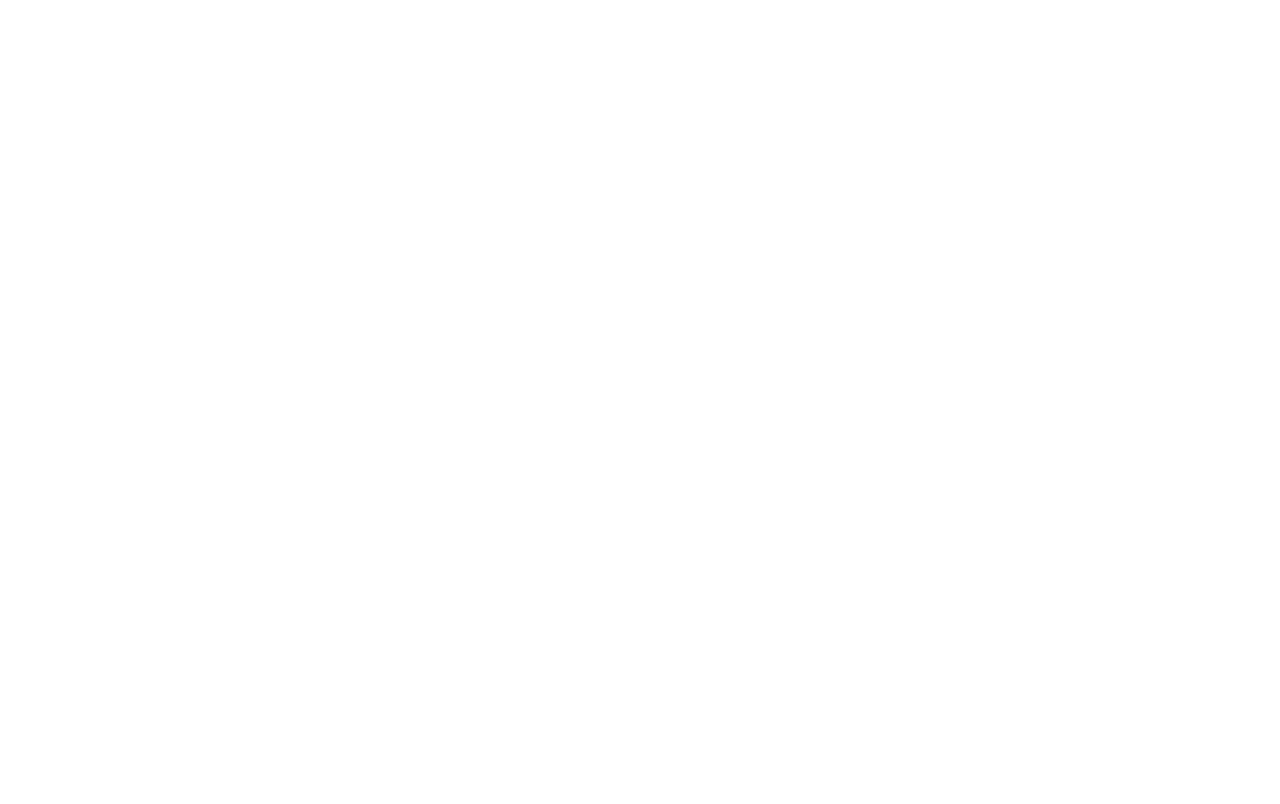
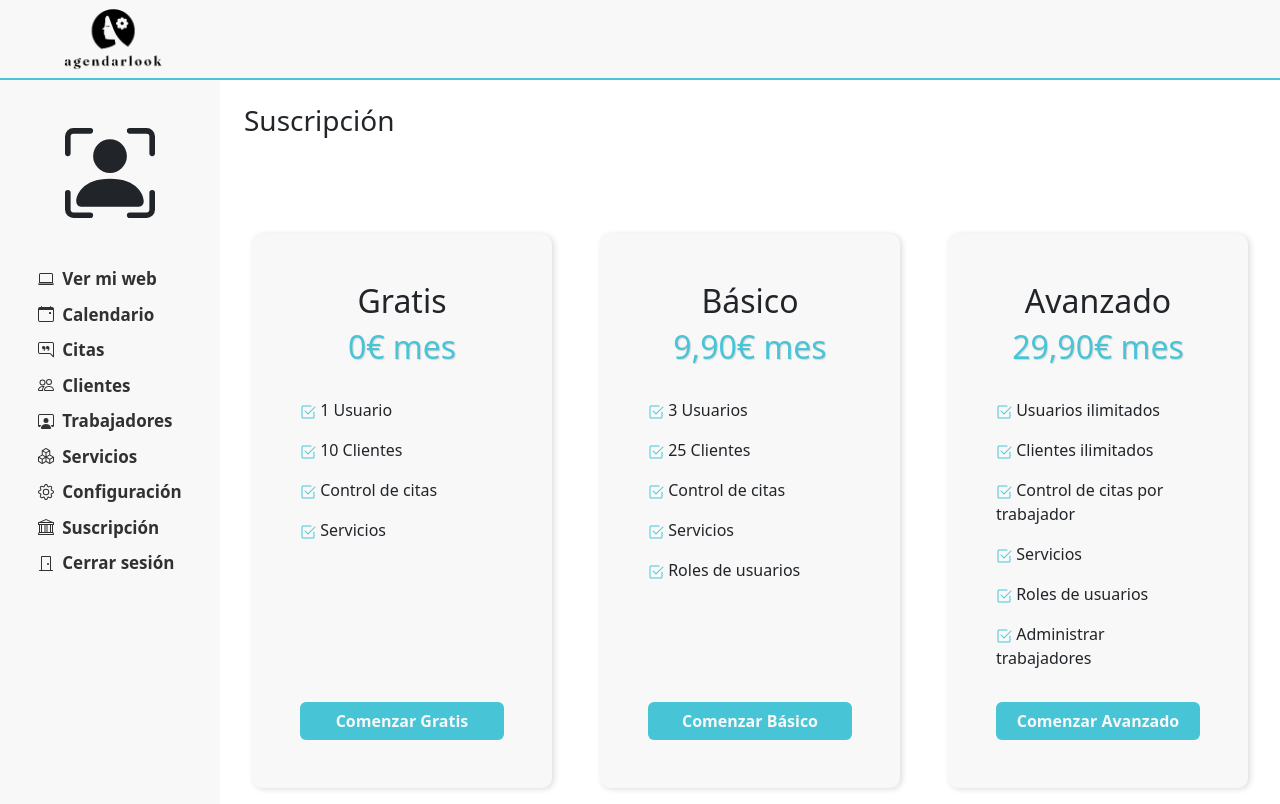
Before and after one commit to ismaeleamsi83/agendarlook, an Angular app: page /home/subscription in a window 1280 px wide. Before the commit this address led to /. Built offline with nearby package versions, Linux system fonts and the light colour scheme.

Commit message:
suscripcion ok

```diff
--- a/src/app/app.routes.ts
+++ b/src/app/app.routes.ts
@@ -4,6 +4,7 @@
 import { RegisterComponent } from './auth/register/register.component';
 import { MainComponent } from './components/main/main.component';
 import { ConfigurationComponent } from './components/configuration/configuration.component';
+import { SubscriptionComponent } from './components/subscription/subscription.component';
 
 export const routes: Routes = [
     { path: '', redirectTo: 'login', pathMatch: 'full' },
@@ -11,7 +12,8 @@
     { path: 'register', component: RegisterComponent },
     { path: 'home', component: HomeComponent, children:[
         { path: '', component: MainComponent },
-        { path: 'configuration', component: ConfigurationComponent }
+        { path: 'configuration', component: ConfigurationComponent },
+        { path: 'subscription', component: SubscriptionComponent }
     ]},
 
 
--- a/src/app/components/header/nav/nav.component.html
+++ b/src/app/components/header/nav/nav.component.html
@@ -52,7 +52,7 @@
                     Servicios</a>
             </span>
             <span>
-                <a [routerLink]="['configutarion']">
+                <a [routerLink]="['configuration']">
                     <svg xmlns="http://www.w3.org/2000/svg" width="16" height="16" fill="currentColor" class="bi bi-gear" viewBox="0 0 16 16">
                         <path d="M8 4.754a3.246 3.246 0 1 0 0 6.492 3.246 3.246 0 0 0 0-6.492M5.754 8a2.246 2.246 0 1 1 4.492 0 2.246 2.246 0 0 1-4.492 0"/>
                         <path d="M9.796 1.343c-.527-1.79-3.065-1.79-3.592 0l-.094.319a.873.873 0 0 1-1.255.52l-.292-.16c-1.64-.892-3.433.902-2.54 2.541l.159.292a.873.873 0 0 1-.52 1.255l-.319.094c-1.79.527-1.79 3.065 0 3.592l.319.094a.873.873 0 0 1 .52 1.255l-.16.292c-.892 1.64.901 3.434 2.541 2.54l.292-.159a.873.873 0 0 1 1.255.52l.094.319c.527 1.79 3.065 1.79 3.592 0l.094-.319a.873.873 0 0 1 1.255-.52l.292.16c1.64.893 3.434-.902 2.54-2.541l-.159-.292a.873.873 0 0 1 .52-1.255l.319-.094c1.79-.527 1.79-3.065 0-3.592l-.319-.094a.873.873 0 0 1-.52-1.255l.16-.292c.893-1.64-.902-3.433-2.541-2.54l-.292.159a.873.873 0 0 1-1.255-.52zm-2.633.283c.246-.835 1.428-.835 1.674 0l.094.319a1.873 1.873 0 0 0 2.693 1.115l.291-.16c.764-.415 1.6.42 1.184 1.185l-.159.292a1.873 1.873 0 0 0 1.116 2.692l.318.094c.835.246.835 1.428 0 1.674l-.319.094a1.873 1.873 0 0 0-1.115 2.693l.16.291c.415.764-.42 1.6-1.185 1.184l-.291-.159a1.873 1.873 0 0 0-2.693 1.116l-.094.318c-.246.835-1.428.835-1.674 0l-.094-.319a1.873 1.873 0 0 0-2.692-1.115l-.292.16c-.764.415-1.6-.42-1.184-1.185l.159-.291A1.873 1.873 0 0 0 1.945 8.93l-.319-.094c-.835-.246-.835-1.428 0-1.674l.319-.094A1.873 1.873 0 0 0 3.06 4.377l-.16-.292c-.415-.764.42-1.6 1.185-1.184l.292.159a1.873 1.873 0 0 0 2.692-1.115z"/>
@@ -60,7 +60,7 @@
                     Configuración</a>
             </span>
             <span>
-                <a href="">
+                <a [routerLink]="['subscription']">
                     <svg xmlns="http://www.w3.org/2000/svg" width="16" height="16" fill="currentColor" class="bi bi-bank" viewBox="0 0 16 16">
                         <path d="m8 0 6.61 3h.89a.5.5 0 0 1 .5.5v2a.5.5 0 0 1-.5.5H15v7a.5.5 0 0 1 .485.38l.5 2a.498.498 0 0 1-.485.62H.5a.498.498 0 0 1-.485-.62l.5-2A.5.5 0 0 1 1 13V6H.5a.5.5 0 0 1-.5-.5v-2A.5.5 0 0 1 .5 3h.89zM3.777 3h8.447L8 1zM2 6v7h1V6zm2 0v7h2.5V6zm3.5 0v7h1V6zm2 0v7H12V6zM13 6v7h1V6zm2-1V4H1v1zm-.39 9H1.39l-.25 1h13.72z"/>
                       </svg>
--- a/src/app/components/header/nav/nav.component.scss
+++ b/src/app/components/header/nav/nav.component.scss
@@ -17,12 +17,12 @@
     div{
         display: flex;
         flex-direction: column;
-        gap: 8px;
+        gap: 10px;
     }
 
     a{
         text-decoration: none;
-        color: black;
+        color: rgb(49, 49, 49);
         display: flex;
         align-items: center;
         gap: 8px;
--- /dev/null
+++ b/src/app/components/subscription/subscription.component.html
@@ -0,0 +1,86 @@
+<h1 class="p-4">Suscripción</h1>
+<div class="container pt-5">
+    <div class="d-flex flex-wrap content-subscriptions gap-5 p-3 justify-content-center">
+        <div class="col-md p-5 div-content d-flex flex-column">
+            <h2>Gratis</h2>
+            <h2>0€ mes</h2>
+            <div class="pt-4">
+                <p><svg xmlns="http://www.w3.org/2000/svg" width="16" height="16" fill="currentColor" class="bi bi-check2-square" viewBox="0 0 16 16">
+                    <path d="M3 14.5A1.5 1.5 0 0 1 1.5 13V3A1.5 1.5 0 0 1 3 1.5h8a.5.5 0 0 1 0 1H3a.5.5 0 0 0-.5.5v10a.5.5 0 0 0 .5.5h10a.5.5 0 0 0 .5-.5V8a.5.5 0 0 1 1 0v5a1.5 1.5 0 0 1-1.5 1.5z"/>
+                    <path d="m8.354 10.354 7-7a.5.5 0 0 0-.708-.708L8 9.293 5.354 6.646a.5.5 0 1 0-.708.708l3 3a.5.5 0 0 0 .708 0"/>
+                  </svg> 1 Usuario</p>
+                <p><svg xmlns="http://www.w3.org/2000/svg" width="16" height="16" fill="currentColor" class="bi bi-check2-square" viewBox="0 0 16 16">
+                    <path d="M3 14.5A1.5 1.5 0 0 1 1.5 13V3A1.5 1.5 0 0 1 3 1.5h8a.5.5 0 0 1 0 1H3a.5.5 0 0 0-.5.5v10a.5.5 0 0 0 .5.5h10a.5.5 0 0 0 .5-.5V8a.5.5 0 0 1 1 0v5a1.5 1.5 0 0 1-1.5 1.5z"/>
+                    <path d="m8.354 10.354 7-7a.5.5 0 0 0-.708-.708L8 9.293 5.354 6.646a.5.5 0 1 0-.708.708l3 3a.5.5 0 0 0 .708 0"/>
+                  </svg> 10 Clientes</p>
+                <p><svg xmlns="http://www.w3.org/2000/svg" width="16" height="16" fill="currentColor" class="bi bi-check2-square" viewBox="0 0 16 16">
+                    <path d="M3 14.5A1.5 1.5 0 0 1 1.5 13V3A1.5 1.5 0 0 1 3 1.5h8a.5.5 0 0 1 0 1H3a.5.5 0 0 0-.5.5v10a.5.5 0 0 0 .5.5h10a.5.5 0 0 0 .5-.5V8a.5.5 0 0 1 1 0v5a1.5 1.5 0 0 1-1.5 1.5z"/>
+                    <path d="m8.354 10.354 7-7a.5.5 0 0 0-.708-.708L8 9.293 5.354 6.646a.5.5 0 1 0-.708.708l3 3a.5.5 0 0 0 .708 0"/>
+                  </svg> Control de citas</p>
+                <p><svg xmlns="http://www.w3.org/2000/svg" width="16" height="16" fill="currentColor" class="bi bi-check2-square" viewBox="0 0 16 16">
+                    <path d="M3 14.5A1.5 1.5 0 0 1 1.5 13V3A1.5 1.5 0 0 1 3 1.5h8a.5.5 0 0 1 0 1H3a.5.5 0 0 0-.5.5v10a.5.5 0 0 0 .5.5h10a.5.5 0 0 0 .5-.5V8a.5.5 0 0 1 1 0v5a1.5 1.5 0 0 1-1.5 1.5z"/>
+                    <path d="m8.354 10.354 7-7a.5.5 0 0 0-.708-.708L8 9.293 5.354 6.646a.5.5 0 1 0-.708.708l3 3a.5.5 0 0 0 .708 0"/>
+                  </svg> Servicios</p>
+            </div>
+            <button class="btn w-100 mt-auto">Comenzar Gratis</button>
+        </div>
+        <div class="col-md p-5 div-content d-flex flex-column">
+            <h2>Básico</h2>
+            <h2>9,90€ mes</h2>
+            <div class="pt-4">
+                <p><svg xmlns="http://www.w3.org/2000/svg" width="16" height="16" fill="currentColor" class="bi bi-check2-square" viewBox="0 0 16 16">
+                    <path d="M3 14.5A1.5 1.5 0 0 1 1.5 13V3A1.5 1.5 0 0 1 3 1.5h8a.5.5 0 0 1 0 1H3a.5.5 0 0 0-.5.5v10a.5.5 0 0 0 .5.5h10a.5.5 0 0 0 .5-.5V8a.5.5 0 0 1 1 0v5a1.5 1.5 0 0 1-1.5 1.5z"/>
+                    <path d="m8.354 10.354 7-7a.5.5 0 0 0-.708-.708L8 9.293 5.354 6.646a.5.5 0 1 0-.708.708l3 3a.5.5 0 0 0 .708 0"/>
+                  </svg> 3 Usuarios</p>
+                <p><svg xmlns="http://www.w3.org/2000/svg" width="16" height="16" fill="currentColor" class="bi bi-check2-square" viewBox="0 0 16 16">
+                    <path d="M3 14.5A1.5 1.5 0 0 1 1.5 13V3A1.5 1.5 0 0 1 3 1.5h8a.5.5 0 0 1 0 1H3a.5.5 0 0 0-.5.5v10a.5.5 0 0 0 .5.5h10a.5.5 0 0 0 .5-.5V8a.5.5 0 0 1 1 0v5a1.5 1.5 0 0 1-1.5 1.5z"/>
+                    <path d="m8.354 10.354 7-7a.5.5 0 0 0-.708-.708L8 9.293 5.354 6.646a.5.5 0 1 0-.708.708l3 3a.5.5 0 0 0 .708 0"/>
+                  </svg> 25 Clientes</p>
+                <p><svg xmlns="http://www.w3.org/2000/svg" width="16" height="16" fill="currentColor" class="bi bi-check2-square" viewBox="0 0 16 16">
+                    <path d="M3 14.5A1.5 1.5 0 0 1 1.5 13V3A1.5 1.5 0 0 1 3 1.5h8a.5.5 0 0 1 0 1H3a.5.5 0 0 0-.5.5v10a.5.5 0 0 0 .5.5h10a.5.5 0 0 0 .5-.5V8a.5.5 0 0 1 1 0v5a1.5 1.5 0 0 1-1.5 1.5z"/>
+                    <path d="m8.354 10.354 7-7a.5.5 0 0 0-.708-.708L8 9.293 5.354 6.646a.5.5 0 1 0-.708.708l3 3a.5.5 0 0 0 .708 0"/>
+                  </svg> Control de citas</p>
+                <p><svg xmlns="http://www.w3.org/2000/svg" width="16" height="16" fill="currentColor" class="bi bi-check2-square" viewBox="0 0 16 16">
+                    <path d="M3 14.5A1.5 1.5 0 0 1 1.5 13V3A1.5 1.5 0 0 1 3 1.5h8a.5.5 0 0 1 0 1H3a.5.5 0 0 0-.5.5v10a.5.5 0 0 0 .5.5h10a.5.5 0 0 0 .5-.5V8a.5.5 0 0 1 1 0v5a1.5 1.5 0 0 1-1.5 1.5z"/>
+                    <path d="m8.354 10.354 7-7a.5.5 0 0 0-.708-.708L8 9.293 5.354 6.646a.5.5 0 1 0-.708.708l3 3a.5.5 0 0 0 .708 0"/>
+                  </svg> Servicios</p>
+                <p><svg xmlns="http://www.w3.org/2000/svg" width="16" height="16" fill="currentColor" class="bi bi-check2-square" viewBox="0 0 16 16">
+                    <path d="M3 14.5A1.5 1.5 0 0 1 1.5 13V3A1.5 1.5 0 0 1 3 1.5h8a.5.5 0 0 1 0 1H3a.5.5 0 0 0-.5.5v10a.5.5 0 0 0 .5.5h10a.5.5 0 0 0 .5-.5V8a.5.5 0 0 1 1 0v5a1.5 1.5 0 0 1-1.5 1.5z"/>
+                    <path d="m8.354 10.354 7-7a.5.5 0 0 0-.708-.708L8 9.293 5.354 6.646a.5.5 0 1 0-.708.708l3 3a.5.5 0 0 0 .708 0"/>
+                  </svg> Roles de usuarios</p>
+            </div>
+            <button class="btn w-100 mt-auto">Comenzar Básico</button>
+        </div>
+        <div class="col-md p-5 div-content d-flex flex-column">
+            <h2>Avanzado</h2>
+            <h2>29,90€ mes</h2>
+            <div class="pt-4">
+                <p><svg xmlns="http://www.w3.org/2000/svg" width="16" height="16" fill="currentColor" class="bi bi-check2-square" viewBox="0 0 16 16">
+                    <path d="M3 14.5A1.5 1.5 0 0 1 1.5 13V3A1.5 1.5 0 0 1 3 1.5h8a.5.5 0 0 1 0 1H3a.5.5 0 0 0-.5.5v10a.5.5 0 0 0 .5.5h10a.5.5 0 0 0 .5-.5V8a.5.5 0 0 1 1 0v5a1.5 1.5 0 0 1-1.5 1.5z"/>
+                    <path d="m8.354 10.354 7-7a.5.5 0 0 0-.708-.708L8 9.293 5.354 6.646a.5.5 0 1 0-.708.708l3 3a.5.5 0 0 0 .708 0"/>
+                  </svg> Usuarios ilimitados</p>
+                <p><svg xmlns="http://www.w3.org/2000/svg" width="16" height="16" fill="currentColor" class="bi bi-check2-square" viewBox="0 0 16 16">
+                    <path d="M3 14.5A1.5 1.5 0 0 1 1.5 13V3A1.5 1.5 0 0 1 3 1.5h8a.5.5 0 0 1 0 1H3a.5.5 0 0 0-.5.5v10a.5.5 0 0 0 .5.5h10a.5.5 0 0 0 .5-.5V8a.5.5 0 0 1 1 0v5a1.5 1.5 0 0 1-1.5 1.5z"/>
+                    <path d="m8.354 10.354 7-7a.5.5 0 0 0-.708-.708L8 9.293 5.354 6.646a.5.5 0 1 0-.708.708l3 3a.5.5 0 0 0 .708 0"/>
+                  </svg> Clientes ilimitados</p>
+                <p><svg xmlns="http://www.w3.org/2000/svg" width="16" height="16" fill="currentColor" class="bi bi-check2-square" viewBox="0 0 16 16">
+                    <path d="M3 14.5A1.5 1.5 0 0 1 1.5 13V3A1.5 1.5 0 0 1 3 1.5h8a.5.5 0 0 1 0 1H3a.5.5 0 0 0-.5.5v10a.5.5 0 0 0 .5.5h10a.5.5 0 0 0 .5-.5V8a.5.5 0 0 1 1 0v5a1.5 1.5 0 0 1-1.5 1.5z"/>
+                    <path d="m8.354 10.354 7-7a.5.5 0 0 0-.708-.708L8 9.293 5.354 6.646a.5.5 0 1 0-.708.708l3 3a.5.5 0 0 0 .708 0"/>
+                  </svg> Control de citas por trabajador</p>
+                <p><svg xmlns="http://www.w3.org/2000/svg" width="16" height="16" fill="currentColor" class="bi bi-check2-square" viewBox="0 0 16 16">
+                    <path d="M3 14.5A1.5 1.5 0 0 1 1.5 13V3A1.5 1.5 0 0 1 3 1.5h8a.5.5 0 0 1 0 1H3a.5.5 0 0 0-.5.5v10a.5.5 0 0 0 .5.5h10a.5.5 0 0 0 .5-.5V8a.5.5 0 0 1 1 0v5a1.5 1.5 0 0 1-1.5 1.5z"/>
+                    <path d="m8.354 10.354 7-7a.5.5 0 0 0-.708-.708L8 9.293 5.354 6.646a.5.5 0 1 0-.708.708l3 3a.5.5 0 0 0 .708 0"/>
+                  </svg> Servicios</p>
+                <p><svg xmlns="http://www.w3.org/2000/svg" width="16" height="16" fill="currentColor" class="bi bi-check2-square" viewBox="0 0 16 16">
+                    <path d="M3 14.5A1.5 1.5 0 0 1 1.5 13V3A1.5 1.5 0 0 1 3 1.5h8a.5.5 0 0 1 0 1H3a.5.5 0 0 0-.5.5v10a.5.5 0 0 0 .5.5h10a.5.5 0 0 0 .5-.5V8a.5.5 0 0 1 1 0v5a1.5 1.5 0 0 1-1.5 1.5z"/>
+                    <path d="m8.354 10.354 7-7a.5.5 0 0 0-.708-.708L8 9.293 5.354 6.646a.5.5 0 1 0-.708.708l3 3a.5.5 0 0 0 .708 0"/>
+                  </svg> Roles de usuarios</p>
+                <span><svg xmlns="http://www.w3.org/2000/svg" width="16" height="16" fill="currentColor" class="bi bi-check2-square" viewBox="0 0 16 16">
+                    <path d="M3 14.5A1.5 1.5 0 0 1 1.5 13V3A1.5 1.5 0 0 1 3 1.5h8a.5.5 0 0 1 0 1H3a.5.5 0 0 0-.5.5v10a.5.5 0 0 0 .5.5h10a.5.5 0 0 0 .5-.5V8a.5.5 0 0 1 1 0v5a1.5 1.5 0 0 1-1.5 1.5z"/>
+                    <path d="m8.354 10.354 7-7a.5.5 0 0 0-.708-.708L8 9.293 5.354 6.646a.5.5 0 1 0-.708.708l3 3a.5.5 0 0 0 .708 0"/>
+                  </svg> Administrar trabajadores</span>
+            </div>
+            <button class="btn w-100 mt-auto">Comenzar Avanzado</button>
+        </div>
+    </div>
+</div>
--- /dev/null
+++ b/src/app/components/subscription/subscription.component.scss
@@ -0,0 +1,32 @@
+*{
+    box-sizing: border-box;
+}
+
+h1{
+    font-size: 28px;
+}
+
+.content-subscriptions .div-content{
+    background-color: #F8F8F8;
+    text-align: center;
+    border-radius: 10px;
+    box-shadow: 2px 1px 6px gainsboro;
+    min-width: 300px;
+    max-width: 300px;
+    h2:nth-child(2){
+        color: #47C5D7;
+        text-shadow: 1px 1px 1px lightgray;
+    }
+    svg{
+        color: #47C5D7;
+    }
+    div{
+        text-align: left;
+        padding-bottom: 32px;
+    }
+    button{
+        background-color: #47C5D7;
+        color: #F8F8F8;
+        font-weight: 600;
+    }
+}
--- a/src/app/components/topheader/topheader.component.scss
+++ b/src/app/components/topheader/topheader.component.scss
@@ -5,7 +5,7 @@
 div{
     background-color: #F8F8F8;
     height: 10vh;
-    border-bottom: 2px solid   #3bb2e9;
+    border-bottom: 2px solid   #47C5D7;
     display: flex;
     justify-content: start;
     align-items: center;
```
Also changed, not shown: src/app/components/subscription/subscription.component.ts (added, +12 -0 lines), 1 other file (tests, documents, lock files or other folders).
